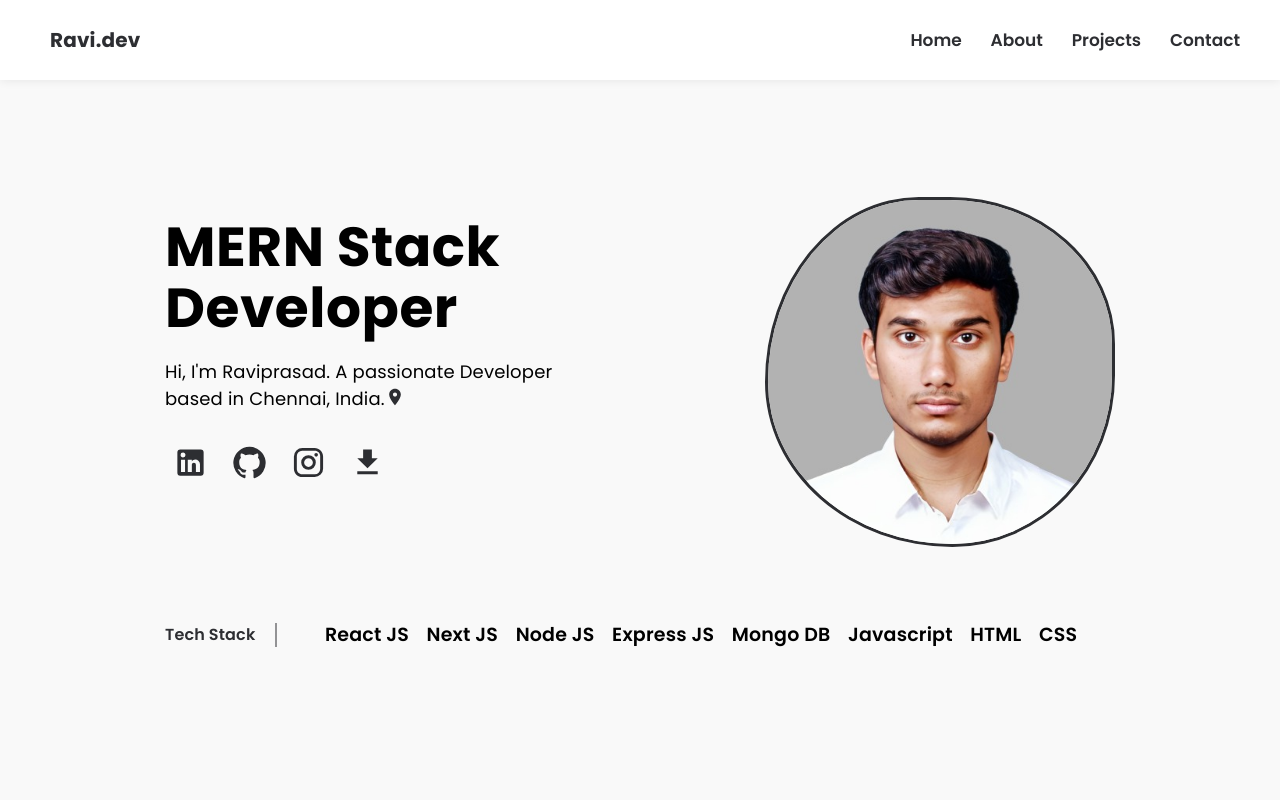
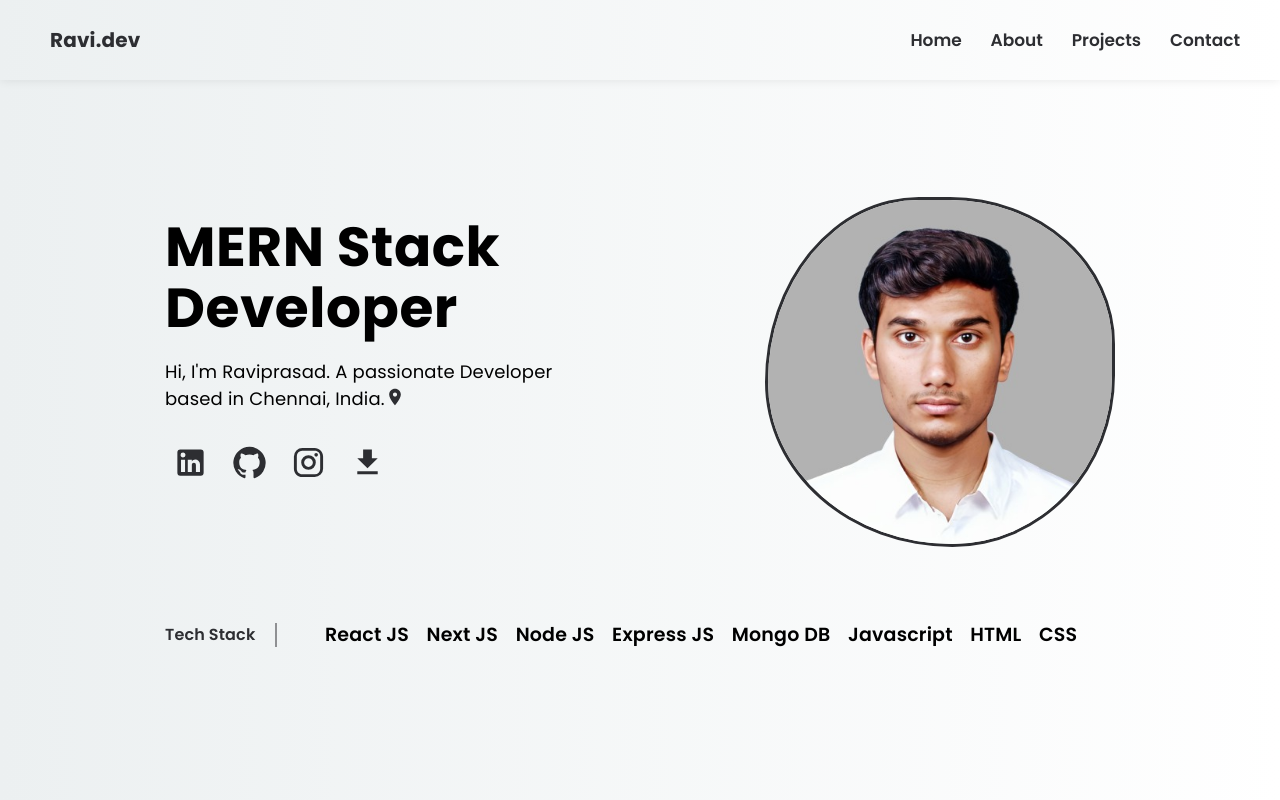
Before and after one commit to imraviprasad/Portfolio, a React (Create React App) app: page / in a window 1280 px wide. Shown: the top 800 px of the page. Built offline with nearby package versions, Linux system fonts and the light colour scheme.

Commit message:
updated colors.

```diff
--- a/src/components/header/header.styled.ts
+++ b/src/components/header/header.styled.ts
@@ -8,7 +8,7 @@ namespace S {
     justifyContent: "space-between",
     width: "100%",
     padding: "25px 40px 25px 50px",
-    backgroundColor: "#fff",
+    background: "linear-gradient(to right, #ecf0f1, #ffffff)",
     boxShadow: "0 0 10px rgba(0,0,0,0.09)",
     height: "auto",
     left: "0",
--- a/src/components/layout/layout.styled.ts
+++ b/src/components/layout/layout.styled.ts
@@ -6,7 +6,8 @@ namespace S {
     flexDirection: "column",
     alignItems: "center",
     justifyContent: "flex-start",
-    backgroundColor: "#f9f9f9",
+    // backgroundColor: "#f9f9f9",
+    background: "linear-gradient(to right, #ecf0f1, #ffffff)",
     width: "100%",
     height: "fit-content",
     overflow: "none",
```
